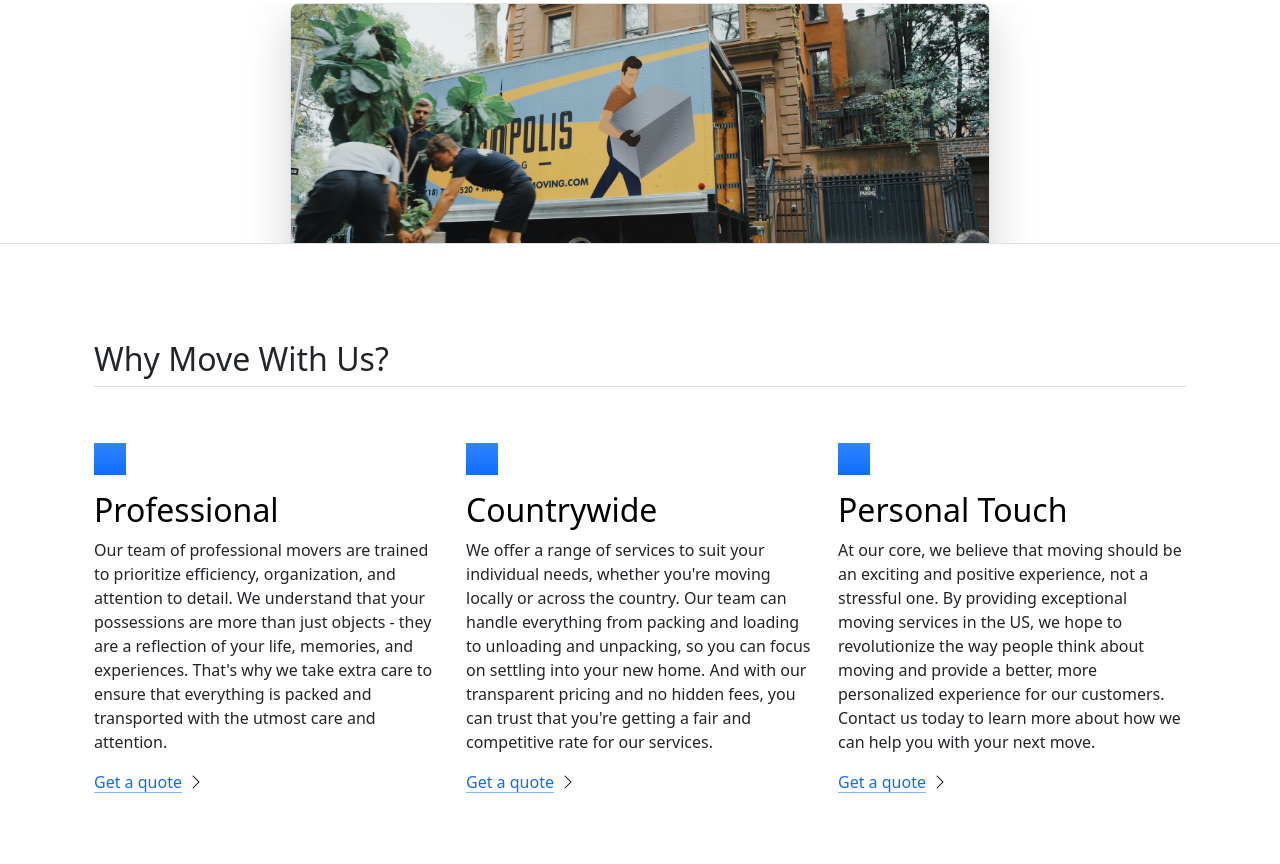
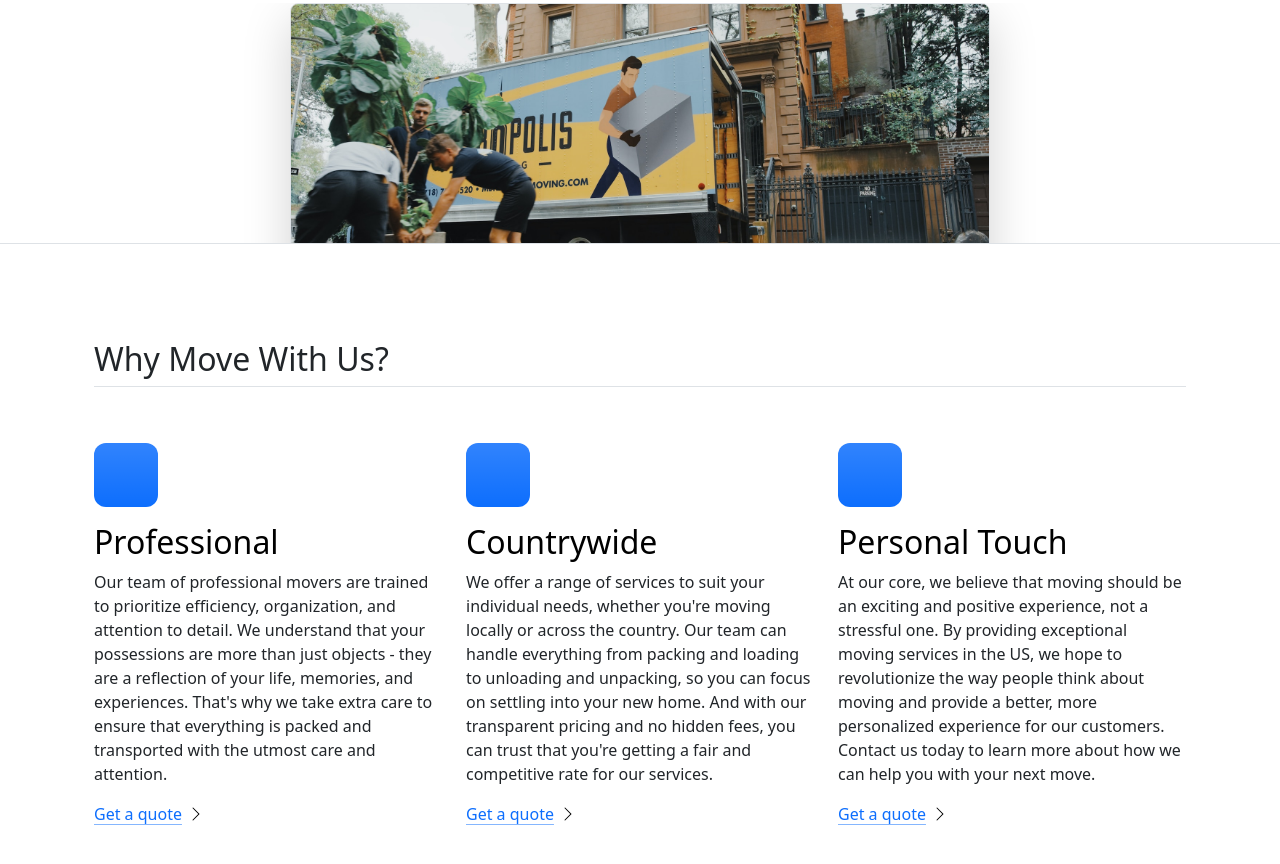
Before and after one commit to HosseinrezaAk/Move-it, a plain HTML site: page index.html in a window 1280 px wide. Shown: the part 496-1360 px from the top of the page. Drawn offline with nearby package versions, Linux system fonts and the light colour scheme.

Commit message:
Add custom css

```diff
--- a/index.html
+++ b/index.html
@@ -5,6 +5,14 @@
     <title>Move it</title>
     <link href="https://cdn.jsdelivr.net/npm/bootstrap@5.3.0/dist/css/bootstrap.min.css"
     rel="stylesheet" integrity="sha384-9ndCyUaIbzAi2FUVXJi0CjmCapSmO7SnpJef0486qhLnuZ2cdeRhO02iuK6FUUVM" crossorigin="anonymous">
+
+    <style>
+      .feature-icon {
+        width: 4rem;
+        height: 4rem;
+        border-radius: 0.75rem;
+      }
+    </style>
 </head>
 <body>
     <nav class="navbar navbar-expand-lg bg-body-tertiary">
```
